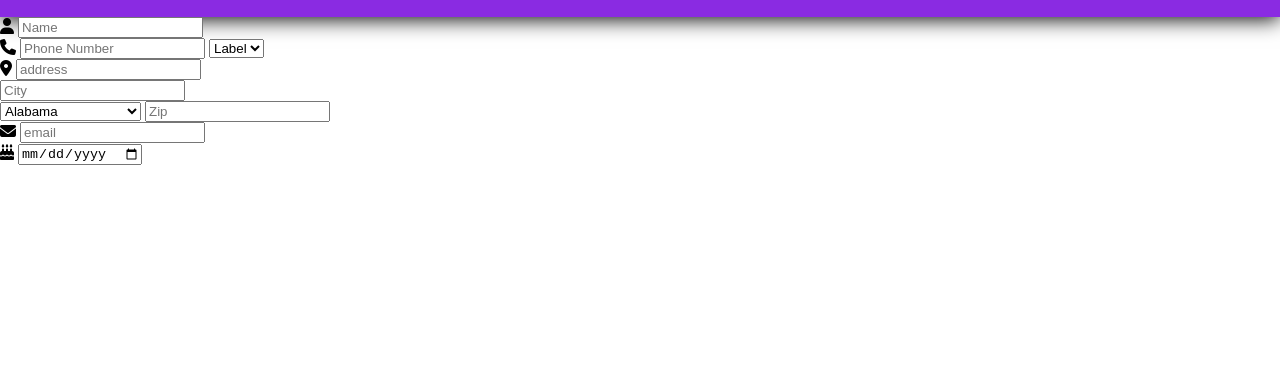
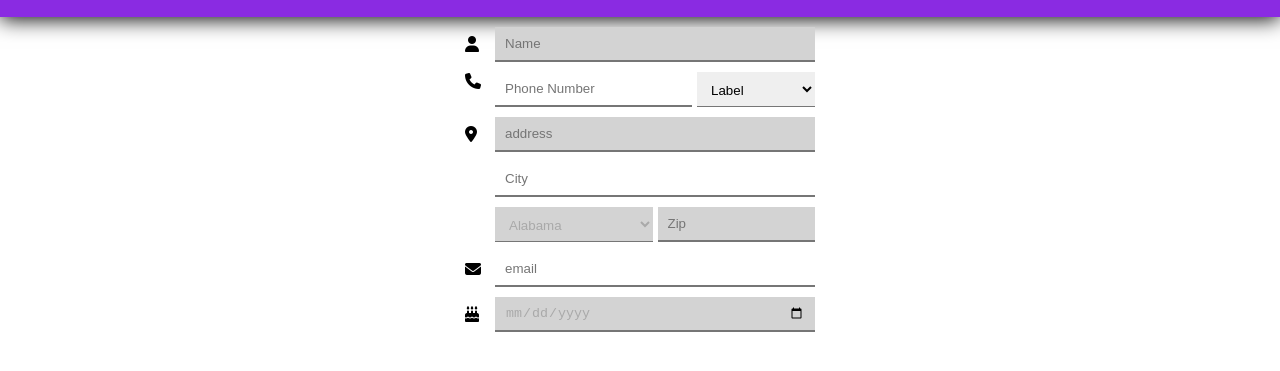
Before and after one commit to efran7107/mobile-form, a plain HTML site: page index.html in a window 1280 px wide. Shown: the part 51-422 px from the top of the page. Drawn offline with Linux system fonts and the light colour scheme.

Commit message:
finished

```diff
--- a/index.html
+++ b/index.html
@@ -98,7 +98,7 @@
             <option value="WI">Wisconsin</option>
             <option value="WY">Wyoming</option>
         </select>
-            <input type="number" placeholder="Zip">
+            <input type="number" id="zip" placeholder="Zip">
         </div>
         <div class="email">
             <label for="Email"><i class="fa-solid fa-envelope"></i></label>
--- a/style.css
+++ b/style.css
@@ -59,4 +59,55 @@ ul {
 
 .form {
     display: grid;
+    max-width: 350px;
+    margin: auto;
+    margin-top: 10px;
+    box-sizing: border-box;
+    justify-items: stretch;
+    justify-content: center;
+    grid-gap: 10px;
 }
+
+.name, .address, .email, .birthday{
+    display: grid;
+    grid-template-columns: 25px 1fr;
+    grid-gap: 5px;
+    align-items: center;
+}
+
+.phone{
+    display: grid;
+    grid-template-columns: 25px 1fr 1fr;
+    grid-gap: 5px;
+}
+
+.city{
+    display: grid;
+    padding-left: 30px;
+}
+
+.state-zip{
+    display: grid;
+    grid-template-columns: 1fr 1fr;
+    padding-left: 30px;
+    grid-gap: 5px;
+}
+
+#name, #address ,#state, #zip, #birthday{
+    height: 35px;
+    border-left: 0px;
+    border-top: 0px;
+    border-right: 0px;
+    padding: 10px;
+    background-color: lightgray;
+    color: darkgray;
+    width: 100%;
+}
+
+#phone-number, #label, #city, #email {
+    height: 35px;
+    border-left: 0px;
+    border-top: 0px;
+    border-right: 0px;
+    padding: 10px;
+}
```
